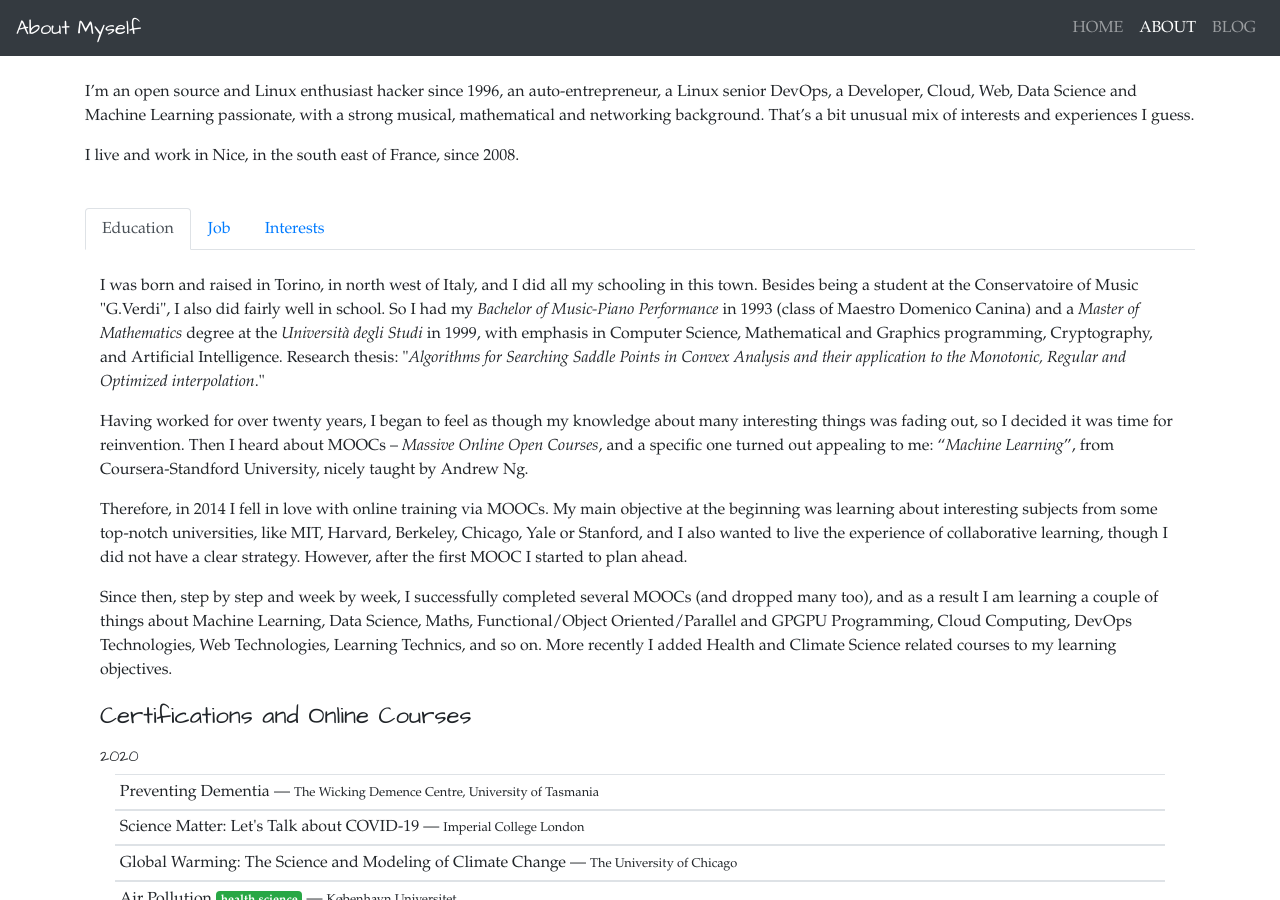
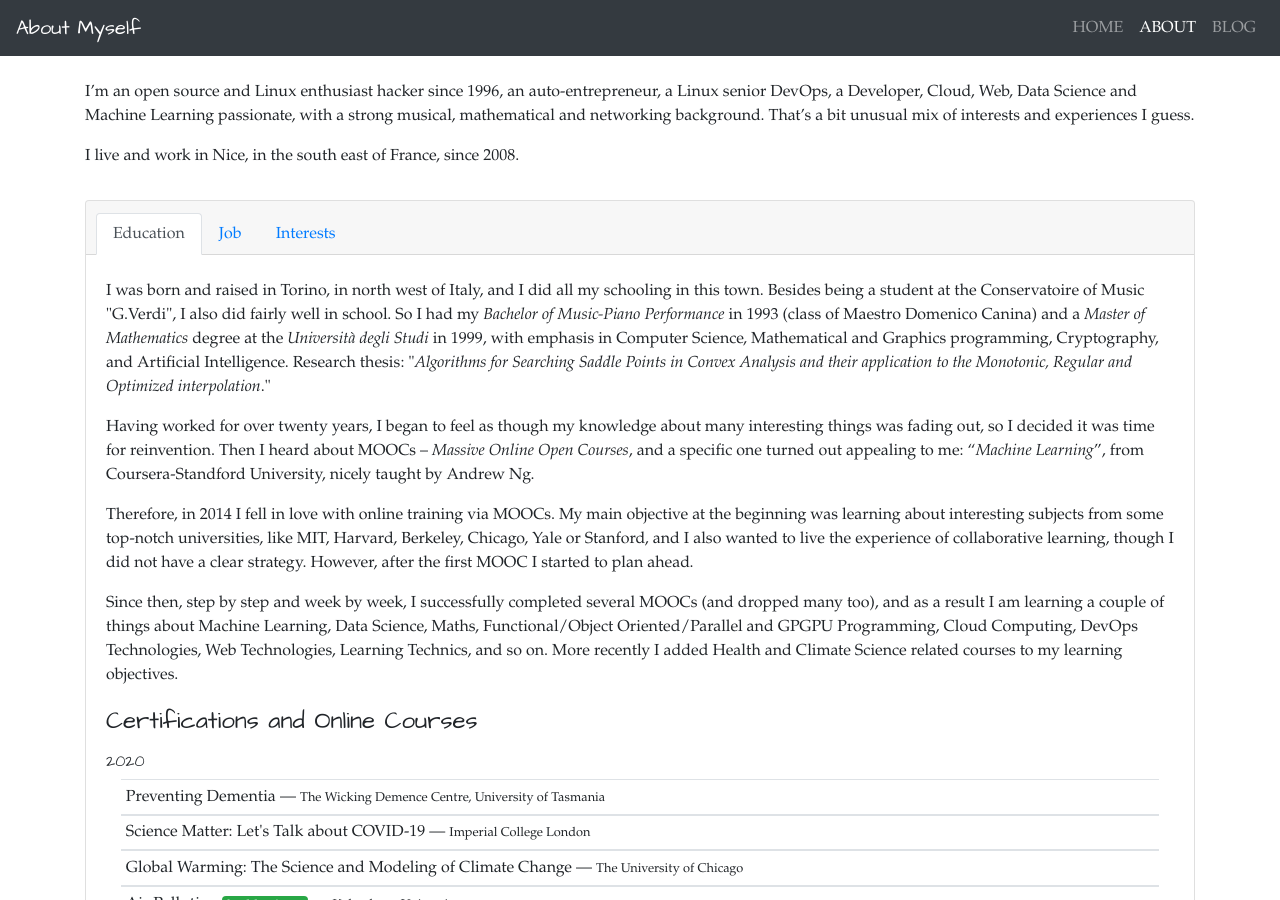
Before and after one commit to madrisan/madrisan.github.io, a Jekyll site: the page built from about/index.html, in a window 1280 px wide and 900 px high. Built offline with Jekyll 4.4.1, drawn with Linux system fonts in a browser that asks for light colours; nearby versions of some CDN libraries.

Commit message:
Switch to Bootstrap’s nav components
Signed-off-by: Davide Madrisan <davide.madrisan@gmail.com>

```diff
--- a/about/index.html
+++ b/about/index.html
@@ -18,26 +18,26 @@ title: About Myself
     </div>
 </div>
 
-<div class="container pt-4">
-    <div class="row">
-        <div class="col">
-
-            <ul class="nav nav-tabs">
+<div class="container pt-3 pb-3">
+    <div class="card">
+        <div class="card-header">
+            <ul class="nav nav-tabs card-header-tabs" id="tabs" role="tablist">
                 <li class="nav-item">
-                    <a class="nav-link active" data-toggle="tab" href="#education">Education</a>
+                     <a class="nav-link active" id="education-tab" href="#education" data-toggle="tab" aria-controls="education" aria-selected="true">Education</a>
                 </li>
                 <li class="nav-item">
-                    <a class="nav-link" data-toggle="tab" href="#job">Job</a>
+                    <a class="nav-link" id="job-tab" href="#job" data-toggle="tab" aria-controls="education" aria-selected="false">Job</a>
                 </li>
                 <li class="nav-item">
-                    <a class="nav-link" data-toggle="tab" href="#interests">Interests</a>
+                    <a class="nav-link" id="interests-tab" href="#interests" data-toggle="tab" aria-controls="education" aria-selected="false">Interests</a>
                 </li>
             </ul>
+        </div>
 
-            <!-- Tab panes -->
-            <div class="tab-content">
-                <div class="tab-pane container active pt-4" id="education">
-
+        <div class="card-body">
+            <div class="tab-content mt-1">
+                <div class="tab-pane active" id="education" aria-labelledby="education-tab">
+                    <div class="card-text">
                         <p>I was born and raised in Torino, in north west of Italy, and I did all my schooling in this town.
                         Besides being a student at the Conservatoire of Music "G.Verdi", I also did fairly well in school.
                         So I had my <i>Bachelor of Music-Piano Performance</i> in 1993 (class of Maestro Domenico Canina) and
@@ -88,11 +88,11 @@ title: About Myself
                             </table>
                             </div>
                         {% endfor %}
-
+		    </div>
                 </div>
 
-		<div class="tab-pane container fade" id="job">
-
+                <div class="tab-pane" id="job" aria-labelledby="job-tab">
+                    <div class="card-text">
                         <div class="d-flex justify-content-center mt-0 pt-4">
                             <figure class="figure img-fluid">
                                 <img src="https://github.com/madrisan/cv/raw/master/images/experiences.png"
@@ -181,10 +181,11 @@ title: About Myself
 
                         <p>In May 2020 I moved to a new position as a <i>Software Engineer</i>, focusing on
                         <i>Continuous integration</i> with GitLab CI and applications deployment on Kubernetes.</p>
-
+                    </div>
                 </div>
 
-                <div class="tab-pane container pt-4" id="interests">
+                <div class="tab-pane" id="interests" aria-labelledby="interests-tab">
+                    <div class="card-text">
 
                         <p>When I’m not working, I spend my time studying, taking MOOC’s, playing with my dog <i>Pixi</i>,
                         listening lots of classical music (my preferred composers are at present Johann Sebastian Bach,
@@ -196,7 +197,6 @@ title: About Myself
                             <div class="row pt-3 pb-3">
                                 <div class="col-md-1"></div>
                                 <div class="col-md-10">
-
                                     <div id="carouselInterests" class="carousel slide" data-ride="carousel">
                                         <ol class="carousel-indicators">
                                             {% for i in (0..3) %}
@@ -228,15 +228,14 @@ title: About Myself
                                             <span class="sr-only">Next</span>
                                         </a>
                                     </div>
-
                                 </div>
                             </div>
                         </div>
 
                     </div>
-
                 </div>
 
             </div>
         </div>
     </div>
+</div>
```
Lines whose indentation alone changed are shown as unchanged.
